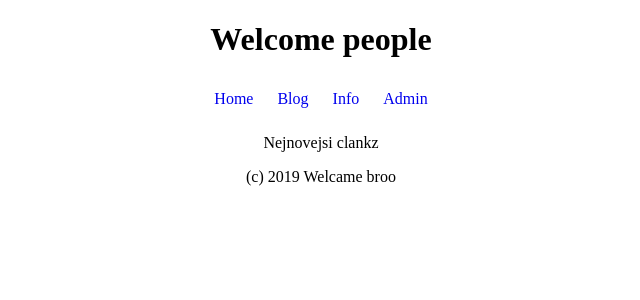
After one commit to LaurinJ/flask_project, a Flask app: page /blog/ in a window 1280 px wide. The commit adds this page. Shown: the top 300 px of the page, without its empty margins (319-959 px from the left). Run offline with Flask 2, Linux system fonts and the light colour scheme.

Commit message:
Create template file + rout

```diff
--- a/mdblog/app.py
+++ b/mdblog/app.py
@@ -5,17 +5,29 @@ flask_app = Flask(__name__)
 
 @flask_app.route("/")
 def index():
-    return render_template("welcome.html", text="ahoj jak je jinjo >D")
+    return render_template("view_home.html")
 
-@flask_app.route("/hi/<string:name>/<int:cislo>/")
-def pozdrav(name, cislo):
-    a = url_for('pozdrav', name=name, cislo=cislo)
-    return a
+@flask_app.route("/blog/")
+def view_blog():
+    return render_template('view_blog.html')
 
-# with flask_app.test_request_context():
-#     print(url_for('pozdrav', name="peter pan", cislo=5478))
+@flask_app.route("/info/")
+def view_info():
+    return render_template('view_info.html')
 
-@flask_app.route("/blog/<string:name>/")
-def blog(name):
-    a = "Bouha {}".format(name)
-    return a
+@flask_app.route("/admin/")
+def view_admin():
+    return render_template('view_admin.html')
+
+# @flask_app.route("/blog/<string:name>/")
+# def blog(name):
+#     a = "Bouha {}".format(name)
+#     return a
+#
+# # with flask_app.test_request_context():
+# #     print(url_for('pozdrav', name="peter pan", cislo=5478))
+#
+# @flask_app.route("/hi/<string:name>/<int:cislo>/")
+# def pozdrav(name, cislo):
+#     a = url_for('pozdrav', name=name, cislo=cislo)
+#     return render_template("view_home.html")
--- a/mdblog/static/css/main.css
+++ b/mdblog/static/css/main.css
@@ -1,4 +1,3 @@
-<
 style >
 body {
     padding: 0 20%;
--- a/mdblog/templates/welcome.html
+++ b/mdblog/templates/_main.html
@@ -2,7 +2,7 @@
 <html lang="en">
 <head>
     <meta charset="UTF-8">
-    <title>Welcame</title>
+    <title>{% block title %} {% endblock %} </title>
     <link rel="stylesheet" type="text/css" href={{url_for("static", filename="css/main.css")}}>
 </head>
 <body>
@@ -12,16 +12,15 @@
 
 <nav>
     <ul class=nav>
-        <li><a href="#">Home</a> </li>
-        <li><a href="#">Blog</a> </li>
-        <li><a href="#">Info</a> </li>
+        <li><a href="{{url_for('index')}}">Home</a> </li>
+        <li><a href="{{url_for('view_blog')}}">Blog</a> </li>
+        <li><a href="{{url_for('view_info')}}">Info</a> </li>
+        <li><a href="{{url_for('view_admin')}}">Admin</a> </li>
     </ul>
 </nav>
 
 <main>
-    <blockquote>
-        {{ text }}
-    </blockquote>
+    {% block main %}{% endblock %}
 </main>
 
 <footer>
--- /dev/null
+++ b/mdblog/templates/view_admin.html
@@ -0,0 +1,5 @@
+{% extends "_main.html" %}
+
+{% block title %} Admin {% endblock %}
+
+{% block main %} Prosim prihlas se {% endblock %}
--- /dev/null
+++ b/mdblog/templates/view_blog.html
@@ -0,0 +1,5 @@
+{% extends "_main.html" %}
+
+{% block title %} Blog {% endblock %}
+
+{% block main %} Nejnovejsi clankz {% endblock %}
--- /dev/null
+++ b/mdblog/templates/view_home.html
@@ -0,0 +1,5 @@
+{% extends "_main.html" %}
+
+{% block title %} Welcame {% endblock %}
+
+{% block main %} V9tej na na39 str8nce {% endblock %}
--- /dev/null
+++ b/mdblog/templates/view_info.html
@@ -0,0 +1,5 @@
+{% extends "_main.html" %}
+
+{% block title %} Info {% endblock %}
+
+{% block main %} Informace o strance {% endblock %}
```
Also changed, not shown: 1 other file.
